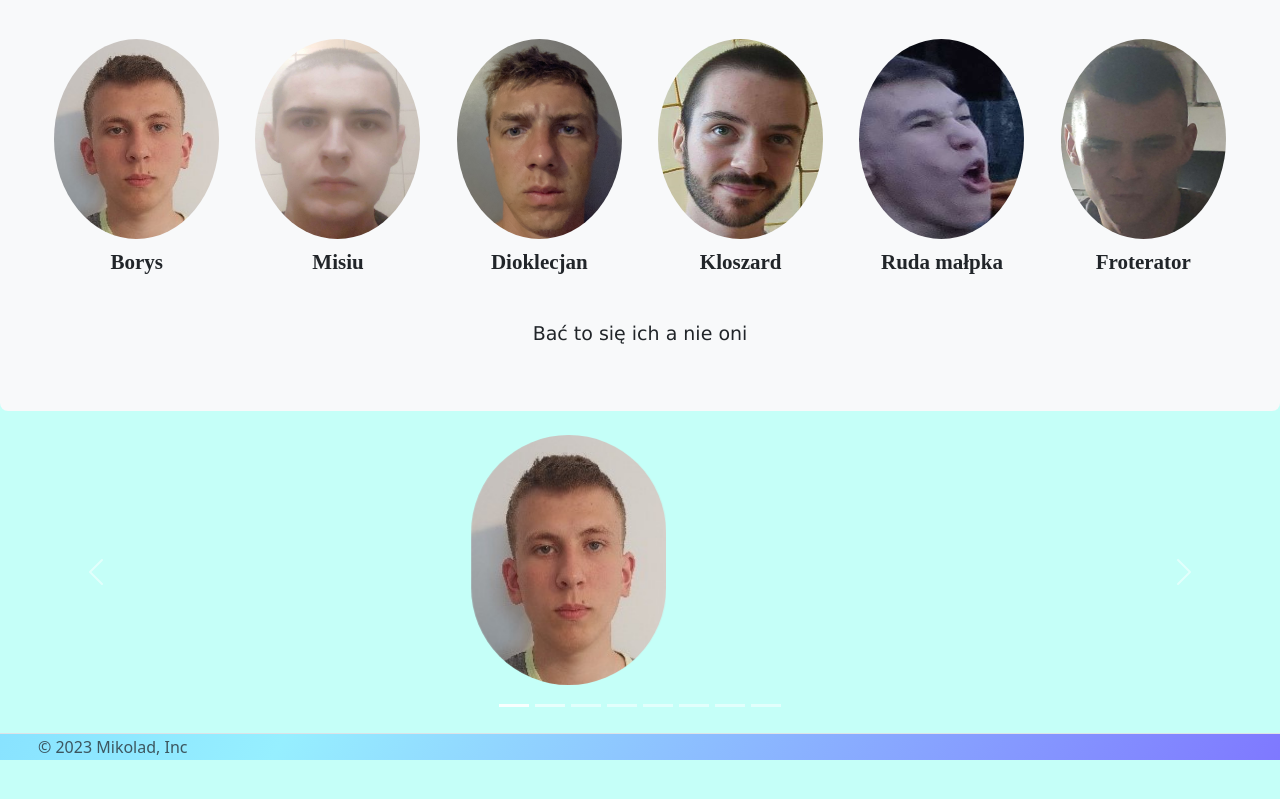
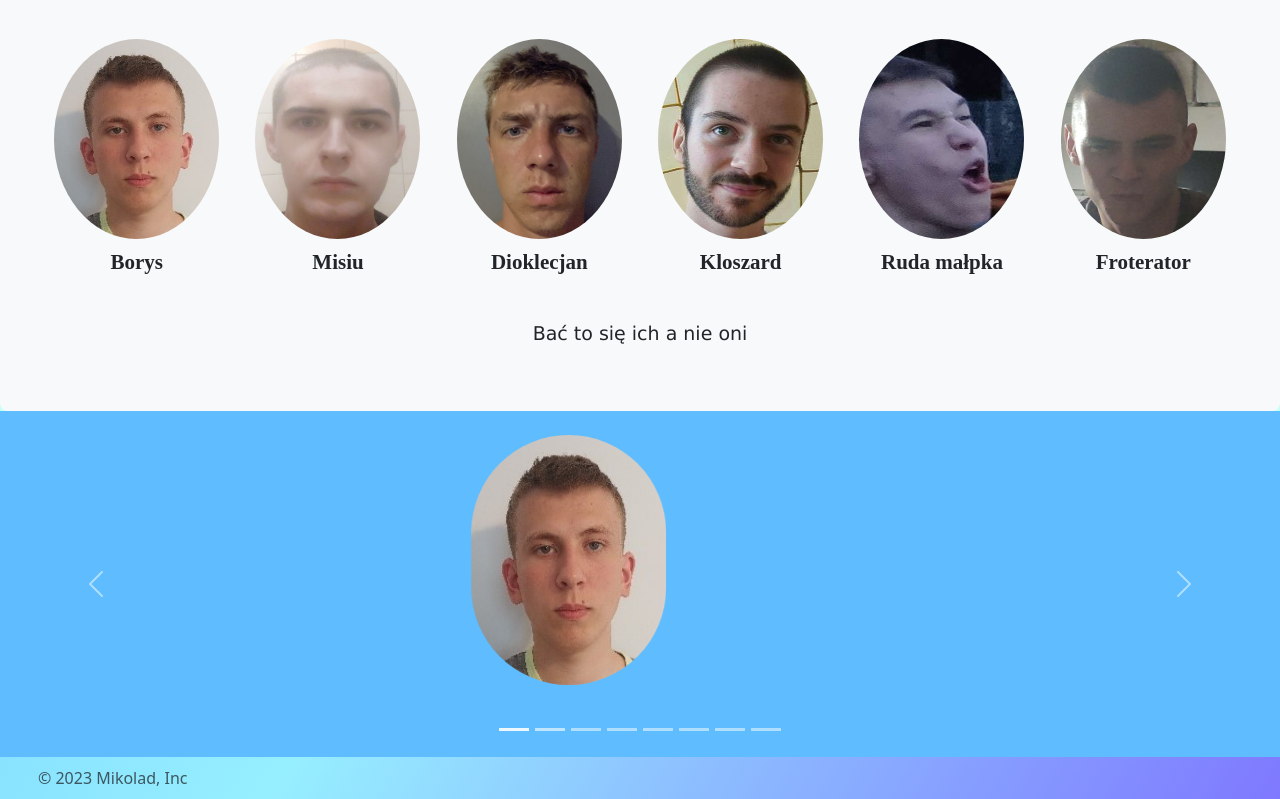
Before and after one commit to sewerynmik/sewerynmik.github.io, a plain HTML site: page index.html in a window 1280 px wide. Shown: the part 405-1204 px from the top of the page. Before the commit the page ends 1165 px from the top, so only its background shows below. Drawn offline with nearby package versions, Linux system fonts and the light colour scheme.

Commit message:
20:15 06.12.2023

```diff
--- a/index.html
+++ b/index.html
@@ -12,8 +12,9 @@
     <div class="top-container gradient-background">
         <div class="pt-5 pb-5 text-center">
             <div>
-                <div class="container">
-                    <img src="./assets/images/wypierdalaj.png" alt="Example image" height="300" loading="lazy">
+                <div class="container justify-content-center d-flex">
+                  <!-- <div class="obraz"></div> -->
+                    <img src="./assets/images/wypierdalaj.png" alt="Example image" height="300" loading="lazy" class="obraz">
                 </div>
             </div>
         </div>
@@ -53,7 +54,7 @@
         </div>
     </div>
 
-    <div id="myCarousel" class="carousel slide mb-6" data-bs-ride="carousel">
+    <div id="myCarousel" class="carousel slide mb-6 pb-4" data-bs-ride="carousel">
         <div class="carousel-indicators">
           <button type="button" data-bs-target="#myCarousel" data-bs-slide-to="0" class="active" aria-label="Slide 1" aria-current="true"></button>
           <button type="button" data-bs-target="#myCarousel" data-bs-slide-to="1" aria-label="Slide 2" class=""></button>
@@ -102,8 +103,8 @@
       </div>
 
 
-    <div class="bottom-container gradient-background">
-        <footer class="d-flex flex-wrap justify-content-between align-items-centermy-4 border-top">
+    <div class="bottom-container gradient-background pt-2 pb-2">
+        <footer class="d-flex flex-wrap justify-content-between align-items-centermy-4">
           <div class="col-md-4 d-flex align-items-center">
             <a href="/" class="mb-3 me-2 mb-md-0 text-body-secondary text-decoration-none lh-1">
               <svg class="bi" width="30" height="24"><use xlink:href="#bootstrap"></use></svg>
--- a/style.css
+++ b/style.css
@@ -21,6 +21,21 @@ body{
     }
   }
 
+  /* @keyframes incredible {
+    0% { background-image: url("./assets/images/wypierdalaj2.png");}
+    50% { background-image: url("./assets/images/mrincredible.png");}
+    100%{ background-image: url("./assets/images/wypierdalaj2.png");}
+  }
+
+  .obraz{
+    height: 300px;
+    width: 200px;
+    animation-name: incredible;
+    animation-duration: 10s;
+    animation-timing-function: linear;
+    animation-iteration-count: infinite;
+  } */
+
 p{
     font-size: 21px;
     font-weight: bold;
@@ -33,6 +48,6 @@ p{
     font-weight: normal;
 }
 
-.myCarusel{
-  background-color: #96EFFF;
+#myCarousel{
+  background-color: #5FBDFF;
 }
```
Also changed, not shown: assets/images/mrincredible.png (added), assets/images/wypierdalaj2.png (added).
